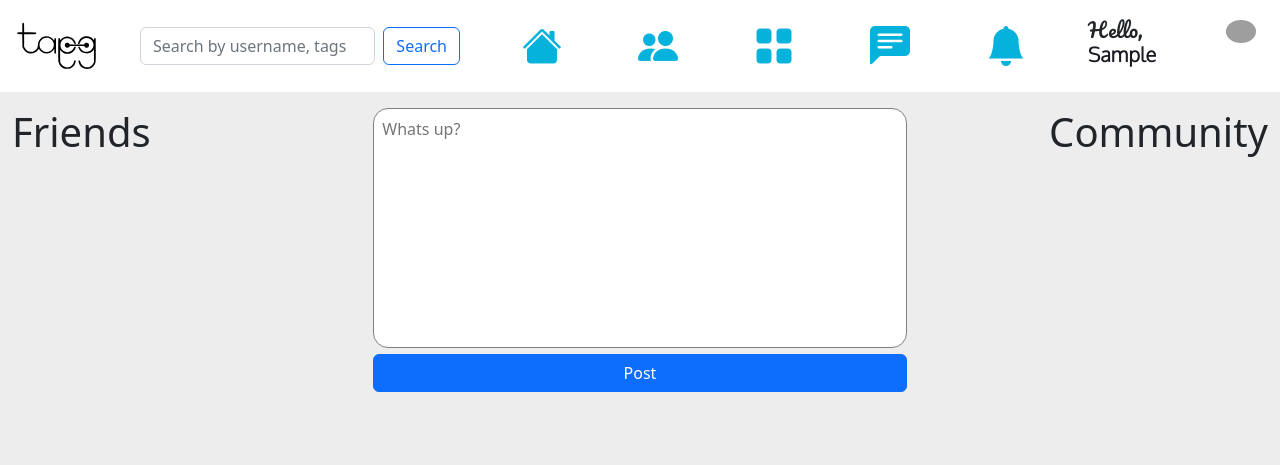
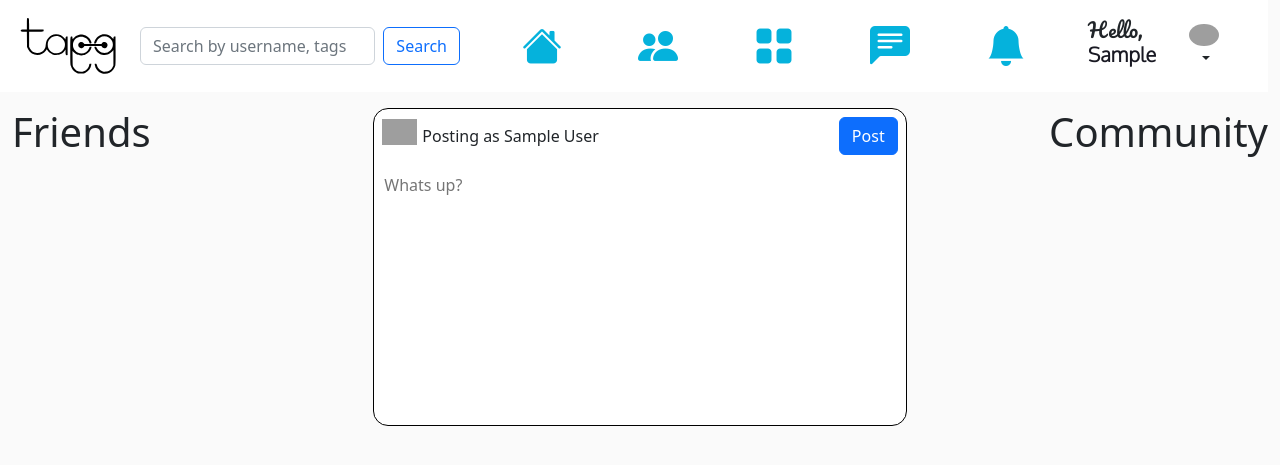
Before and after one commit to sreetejadusi/Tagg, a Flask app: page / in a window 1280 px wide. Shown: the top 465 px of the page. Run offline with Flask 2, Linux system fonts and the light colour scheme; the visitor is signed in with stand-in values (Sample User, id 1); data comes from the database, SQL or seed files in the repository; some libraries are stand-ins or nearby versions; grey boxes are pictures that could not be loaded.

Commit message:
Initial Commit

```diff
--- a/app/forms.py
+++ b/app/forms.py
@@ -1,4 +1,3 @@
-from cProfile import label
 from flask_wtf import FlaskForm
 from wtforms import StringField, PasswordField, SubmitField, TextAreaField, SearchField
 from wtforms.validators import Length, Email, DataRequired, EqualTo, ValidationError
@@ -26,7 +25,7 @@ class Register(FlaskForm):
 
 class Login(FlaskForm):
 	username = StringField(validators=[DataRequired()])
-	password = StringField(validators=[DataRequired()])
+	password = PasswordField(validators=[DataRequired()])
 	submit = SubmitField(label='Log In')
 
 class Post(FlaskForm):
--- a/app/models.py
+++ b/app/models.py
@@ -16,8 +16,10 @@ class Users(db.Model, UserMixin):
 	about = db.Column(db.String())
 	friends = db.Column(db.String())
 	propic = db.Column(db.String(), default = '../static/propics/profiledef.svg' )
-	bio = db.Column(db.String(), default = 'Yo! I''m Using Tagg!')
+	cover = db.Column(db.String(), default= '../static/coverdef.svg')
+	status = db.Column(db.String(), default = 'Yo! I''m Using Tagg!')
 	posts = db.relationship('Posts', backref = 'user_posts', lazy= True )
+	joined = db.Column(db.String(), nullable= False)
 	@property
 	def passwordgen(self):
 		return self.passwordgen
--- a/app/routes.py
+++ b/app/routes.py
@@ -1,9 +1,11 @@
 from app import app, forms, db, models
 from flask import render_template, flash, redirect, url_for, request
-from flask_login import login_user, logout_user, current_user, login_required
+import random
+from flask_login import login_user, logout_user, current_user, login_required, user_logged_in
 from datetime import datetime
 
 
+avatars = ['./static/avatars/Boy1.svg', './static/avatars/Boy2.svg', './static/avatars/Boy3.svg', './static/avatars/Boy4.svg', './static/avatars/Boy5.svg', './static/avatars/Boy6.svg', './static/avatars/Girl1.svg', './static/avatars/Girl2.svg', './static/avatars/Girl3.svg', './static/avatars/Girl4.svg', './static/avatars/Girl5.svg', './static/avatars/Girl6.svg']
 @app.route('/', methods=['GET', 'POST'])
 def home():
 	post = forms.Post()
@@ -38,8 +40,12 @@ def login():
 		else:
 			flash('Please check your Username and Password', category='warning')
 
-	return render_template('login.html', form=form)
+	if current_user.is_authenticated:
+		flash('You''re already logged in!', category='info')
+		return redirect(url_for('home'))
 
+	else:
+		return render_template('login.html', form = form)
 
 @app.route('/register', methods=['GET', 'POST'])
 def register():
@@ -49,7 +55,9 @@ def register():
 		                           last_name=form.last_name.data,
 		                           username=form.username.data,
 		                           email=form.email.data,
-		                           passwordgen=form.password.data
+		                           passwordgen=form.password.data,
+		                           propic = random.choice(avatars),
+		                           joined = datetime.now().strftime('%d/%m/%Y')
 		                           )
 		db.session.add(create_user)
 		db.session.commit()
@@ -61,8 +69,11 @@ def register():
 	if form.errors != {}:
 		for error in form.errors.values():
 			flash(error, category="danger")
-	return render_template('register.html', form=form)
 
+	if current_user.is_authenticated:
+		return redirect(url_for('home'))
+	else:
+		return render_template('register.html',form=form)
 
 @app.route('/logout')
 def logout():
@@ -93,3 +104,13 @@ def user(user):
 		template = '404.html'
 
 	return render_template(template, userdata=userdata, title=title)
+
+@app.route('/profile')
+@login_required
+def profile():
+	return render_template('profile.html')
+
+@app.route('/settings')
+@login_required
+def settings():
+	return render_template('settings.html')
--- a/app/templates/header.html
+++ b/app/templates/header.html
@@ -1,11 +1,11 @@
 <link rel="preconnect" href="https://fonts.googleapis.com">
 <link rel="preconnect" href="https://fonts.gstatic.com" crossorigin>
-<link href="https://fonts.googleapis.com/css2?family=Dancing+Script:wght@700&family=Oxygen:wght@300&family=Pacifico&display=swap" rel="stylesheet"><link rel="stylesheet" href="https://cdn.jsdelivr.net/npm/bootstrap-icons@1.9.1/font/bootstrap-icons.css">
+<link href="https://fonts.googleapis.com/css2?family=Cabin&family=Dancing+Script:wght@600&family=Oxygen:wght@300&family=Pacifico&family=Varela+Round&display=swap" rel="stylesheet">
 
-<nav class="row navbar navbar-expand-lg" style="background-color: white;">
+<nav class="row navbar navbar-expand-lg" style="background-color: white;width: 100vw;">
     <div class="row">
-        <img src="../static/tagg.svg" alt="tagg" style="width: 140px;">
         <div class="col d-flex align-items-center">
+            <img src="../static/tagg.svg" alt="tagg" style="width: 140px;">
             <form class="d-flex" role="search" style="width: 40vh;">
                 <input class="form-control me-2" type="search" placeholder="Search by username, tags, posts" aria-label="Search">
                 <button class="btn btn-outline-primary" type="submit">Search</button>
@@ -25,7 +25,17 @@
         <div class="col d-flex align-items-center justify-content-end">
             <ul class="navbar-nav">
                 <li class="nav-item d-flex align-items-center"><h5 style="font-family: 'Pacifico';">Hello, <span style="color: #191923; font-family: 'Oxygen', sans-serif; font-weight: 800;">{{ current_user.first_name }}</span></h5></li>&#160 &#160
-                <li class="nav-item"><img src="{{ current_user.propic }}" alt="profile" style="width: 30px; border-radius: 100%;"></li>
+                <div class="dropdown">
+                    <button class="btn dropdown-toggle" type="button" data-bs-toggle="dropdown" aria-expanded="false">
+                        <li class="nav-item"><img src="{{ current_user.propic }}" alt="profile" style="width: 30px; border-radius: 100%;"></li>
+                    </button>
+                    <ul class="dropdown-menu" style="margin-left: -6.25rem;">
+                      <li><a class="dropdown-item" href="{{ url_for('profile') }}">Profile</a></li>
+                      <li><a class="dropdown-item" href="#">Settings</a></li>
+                      <li><hr class="dropdown-divider"></li>
+                      <li><a class="dropdown-item" href="{{ url_for('logout') }}">Logout</a></li>
+                    </ul>
+                </div>
             </ul>
         </div>
     </div>
--- a/app/templates/home.html
+++ b/app/templates/home.html
@@ -17,11 +17,22 @@ Tagg: Tag Your Friends
                     <h1>Friends</h1>
                 </div>
                 <div class="col" style="padding: 0 12.5% 0 12.5%;">
-                    <div>
+                    <div id="poster">
                         <form method = 'post'>
+                            <div class="row">
+                                <div class="col d-flex" style="max-width: 5vh;align-items: flex-start;padding-top: 2px;">
+                                    <img src="{{ current_user.propic }}" alt="profile" style="width: 35px;float: left; top: 0;left: 0;">
+                                </div>
+                                <div class="col d-flex align-items-center">
+                                    <p style="float:left;">Posting as {{ current_user.first_name +' '+ current_user.last_name }}</p>
+                                </div>
+                                <div class="col">
+                                    <p style="float: right;">{{ post.post(class='btn btn-primary') }}</p>
+                                </div>
+                            </div>
                             {{ post.hidden_tag() }}
-                            {{ post.content(placeholder = 'What''s up?', id = 'content') }}
-                            {{ post.post(class = 'btn btn-primary w-100', id = 'post') }}
+                            {{ post.content(placeholder = 'What''s up?', id='postbox') }}
+
                         </form>
                     </div>
                 </div>
@@ -61,22 +72,41 @@ Tagg: Tag Your Friends
     {% endif %}
 
     <style>
+
         body{
-            background-color: #ededed;
+            background-color: #fafafa;
         }
 
-        #content{
+
+        #poster{
 
             width: 100%;
+            background-color: white;
+            resize: none;
+            border: solid 0.1px black;
+            padding: 1vh;
+            border-radius:15px;
+        }
+
+        #postbox{
+            width: 100%;
+            border: none;
             height: 30vh;
             resize: none;
-            overflow: visible;
+            border: none;
+            scroll-behavior: smooth;
             overflow-x: hidden;
-            scroll-behavior: smooth;
-            border: solid 0.2px gray;
-            padding: 1vh;
-            border-radius: 15px;
+            overflow-y: visible;
+            border-color: transparent;
+            border-style: none;
         }
+
+        #postbox::selection{
+            background-color: #1768AC;
+            color: white;
+
+        }
+
     </style>
 
 {% endblock %}
```
Also changed, not shown: app/templates/user.html (+2 -27 lines), app/templates/settings.html (added), run.py (line endings or trailing spaces).
